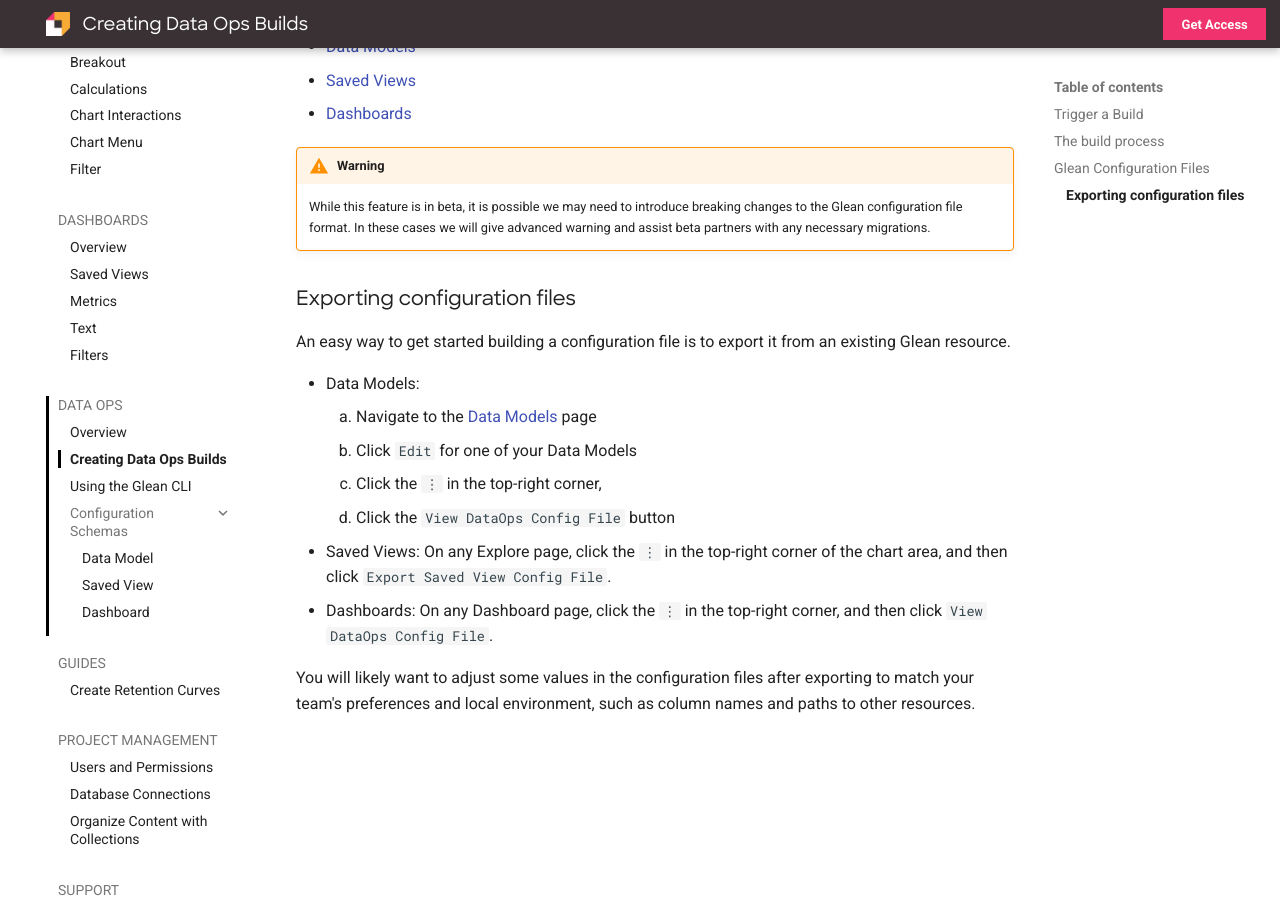
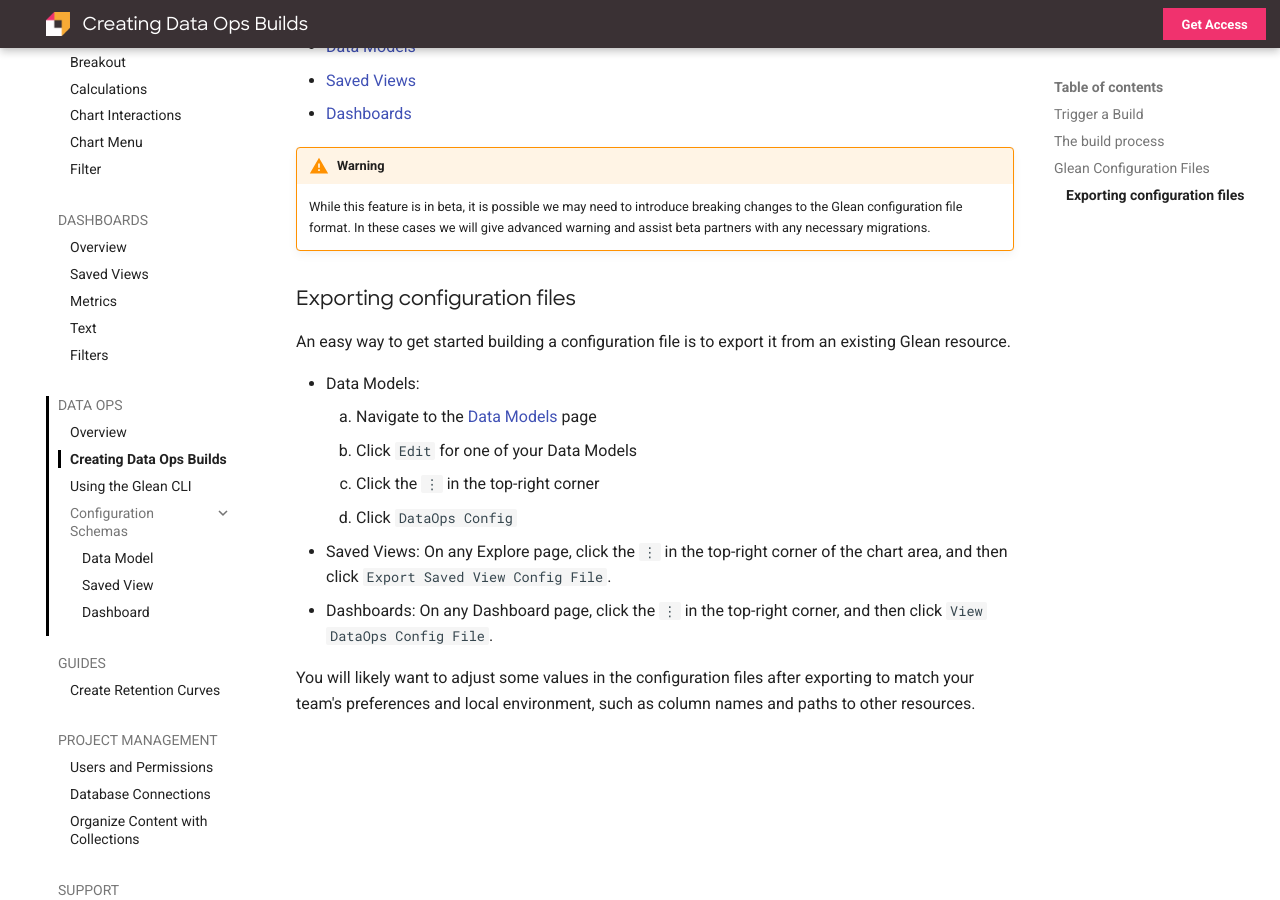
Before and after one commit to gleannyc/documentation, an MkDocs documentation site: the page built from docs/docs/data-ops/Creating-Data-Ops-Builds.md, in a window 1280 px wide and 900 px high, scrolled down 1324 px. Built offline with MkDocs 1.6.1 and Material for MkDocs 9.7.7, drawn with Linux system fonts in a browser that asks for light colours.

Commit message:
match language in app

```diff
--- a/docs/docs/data-ops/Creating-Data-Ops-Builds.md
+++ b/docs/docs/data-ops/Creating-Data-Ops-Builds.md
@@ -43,8 +43,8 @@
 - Data Models:
     1. Navigate to the [Data Models](https://glean.io/app/p/data-models){:target="_blank"} page
     2. Click `Edit` for one of your Data Models
-    3. Click the `⋮` in the top-right corner,
-    4. Click the `View DataOps Config File` button
+    3. Click the `⋮` in the top-right corner
+    4. Click `DataOps Config`
 - Saved Views: On any Explore page, click the `⋮` in the top-right corner of the chart area, and then click `Export Saved View Config File`.
 - Dashboards: On any Dashboard page, click the `⋮` in the top-right corner, and then click `View DataOps Config File`.
 
```
